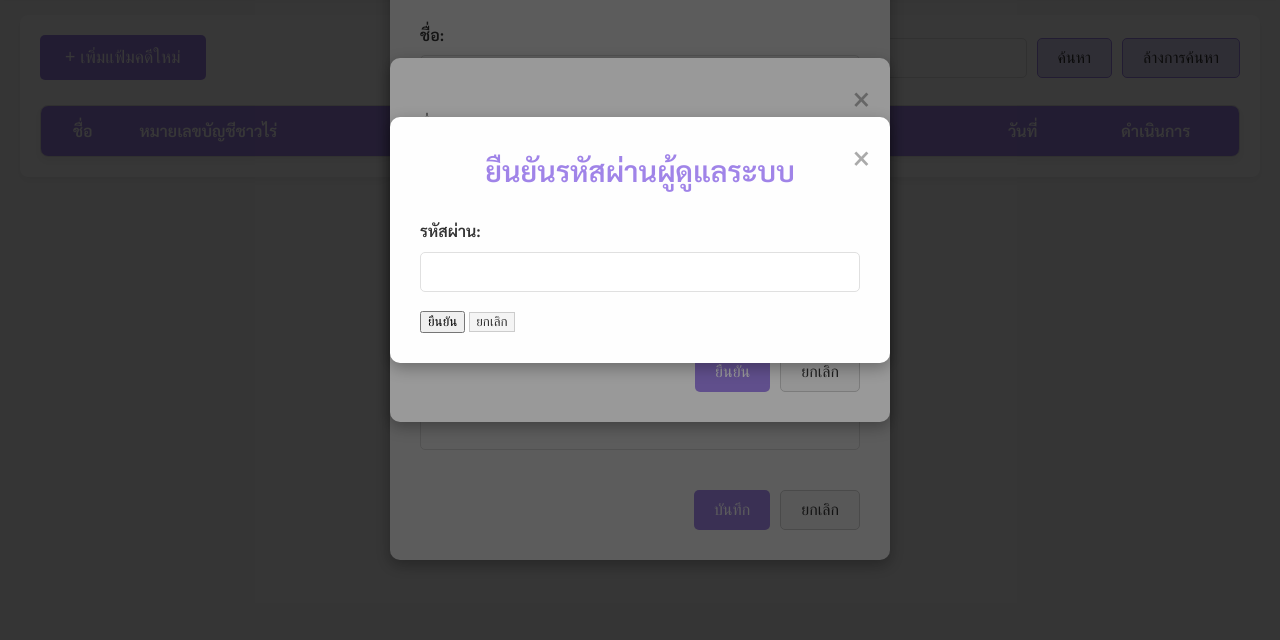
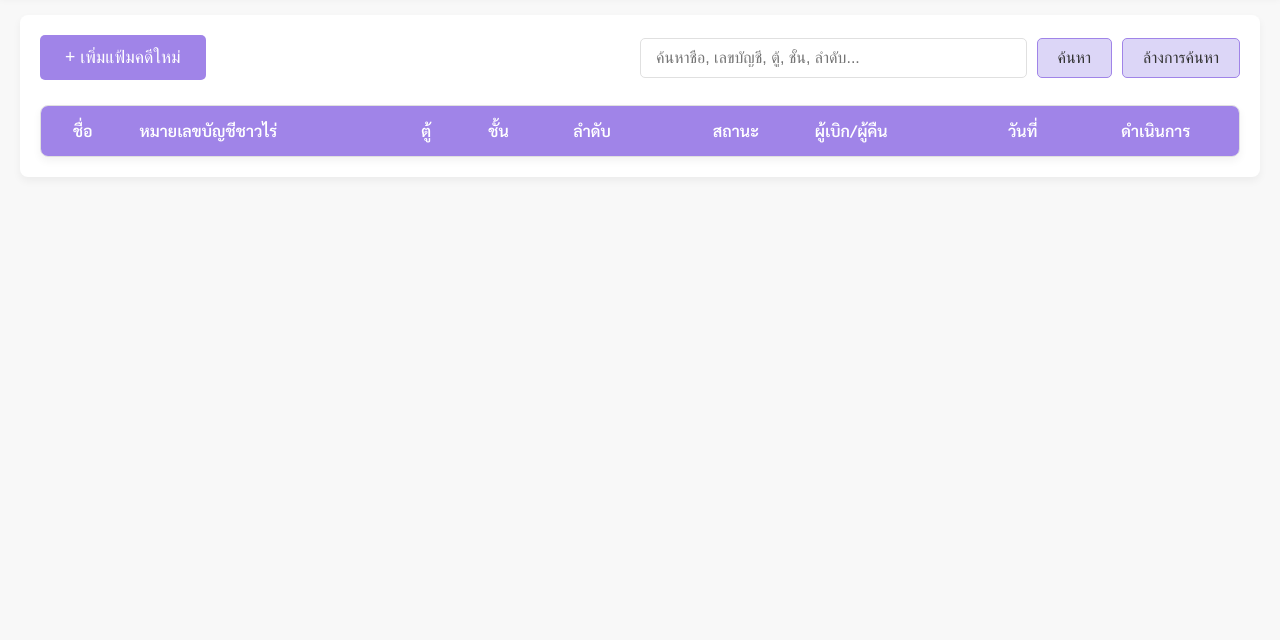
Before and after one commit to khunayehaha/case-management, a website with bundled scripts: page public/index.html in a window 1280 px wide. Shown: the part 160-800 px from the top of the page. Built offline with nearby package versions, Linux system fonts and the light colour scheme; no server answers.

```diff
--- a/public/style.css
+++ b/public/style.css
@@ -140,7 +140,6 @@
     font-weight: 600;
 }
 
-/* ✅ จัดกลางคอลัมน์ตามที่ต้องการ */
 #caseTable thead th:nth-child(1),
 #caseTable thead th:nth-child(6),
 #caseTable thead th:nth-child(8),
@@ -152,7 +151,6 @@
     text-align: center;
 }
 
-/* ✅ จัดกลางหมายเลขบัญชี */
 #caseTable tbody td:nth-child(2) {
     text-align: center;
 }
@@ -174,7 +172,6 @@
     vertical-align: middle;
 }
 
-/* ✅ สถานะ */
 .status-badge {
     display: inline-block;
     padding: 6px 12px;
@@ -196,7 +193,6 @@
     border: 1px solid #8a6d3b;
 }
 
-/* ✅ ปุ่มในตาราง */
 .action-buttons {
     display: flex;
     gap: 8px;
@@ -213,7 +209,6 @@
     font-weight: bold;
 }
 
-/* ปุ่ม แก้ไข (เหลือง) */
 .action-buttons .btn-edit {
     background-color: #ffc107;
     color: black;
@@ -222,7 +217,6 @@
     background-color: #e0a800;
 }
 
-/* ปุ่ม ลบ (แดง) */
 .action-buttons .btn-delete {
     background-color: #dc3545;
     color: white;
@@ -231,7 +225,6 @@
     background-color: #c82333;
 }
 
-/* ปุ่ม เบิก/คืน (เขียว) */
 .action-buttons .btn-borrow {
     background-color: #28a745;
     color: white;
@@ -247,9 +240,8 @@
     font-size: 1.1em;
 }
 
-/* ✅ Modal ปรับให้กึ่งกลาง */
+/* ✅ Modal กึ่งกลาง */
 .modal {
-    display: none;
     position: fixed;
     z-index: 1000;
     left: 0;
@@ -257,7 +249,7 @@
     width: 100%;
     height: 100%;
     background-color: rgba(0,0,0,0.4);
-    display: flex;
+    display: none;
     justify-content: center;
     align-items: center;
 }
```
